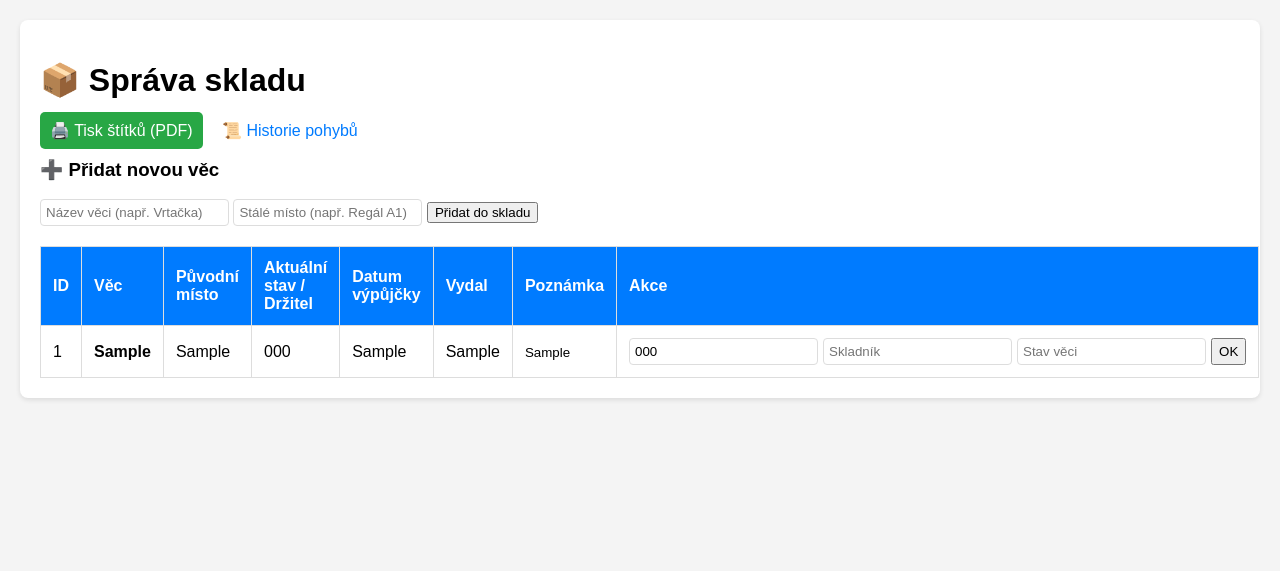
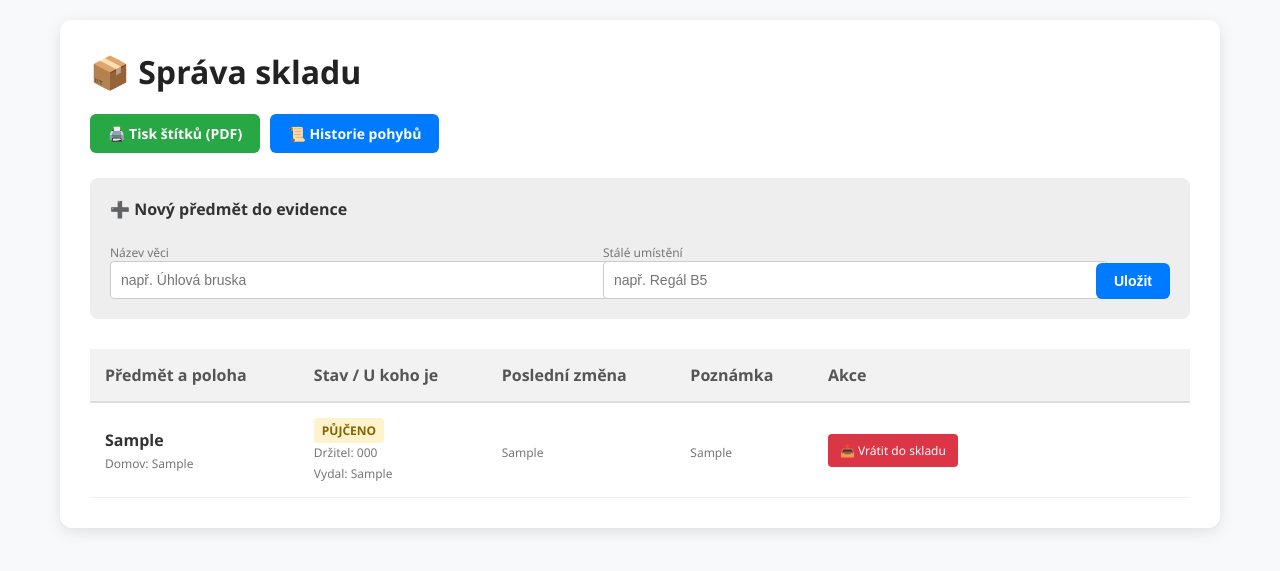
Before and after one commit to malymartin13/sklad, a Flask app: page / in a window 1280 px wide. Shown: the top 571 px of the page. Run offline with Flask 3, Linux system fonts and the light colour scheme; tables that the repository leaves empty hold one stand-in row (values such as "Sample post").

Commit message:
Refactor index.html for improved layout and styles
Updated HTML structure, styles, and added responsive design elements.

```diff
--- a/templates/index.html
+++ b/templates/index.html
@@ -2,61 +2,118 @@
 <html lang="cs">
 <head>
     <meta charset="UTF-8">
-    <title>Chytrý Sklad</title>
+    <meta name="viewport" content="width=device-width, initial-scale=1.0">
+    <title>Chytrý Sklad 📦</title>
     <style>
-        body { font-family: sans-serif; margin: 20px; background: #f4f4f4; }
-        .karta { background: white; padding: 20px; border-radius: 8px; box-shadow: 0 2px 5px rgba(0,0,0,0.1); }
-        table { width: 100%; border-collapse: collapse; margin-top: 20px; }
-        th, td { border: 1px solid #ddd; padding: 12px; text-align: left; }
-        th { background-color: #007bff; color: white; }
-        .vypujcka-form { display: flex; gap: 5px; }
-        input { padding: 5px; border: 1px solid #ddd; border-radius: 4px; }
+        :root {
+            --primary: #007bff;
+            --success: #28a745;
+            --danger: #dc3545;
+            --bg: #f8f9fa;
+        }
+        body { font-family: 'Segoe UI', Tahoma, Geneva, Verdana, sans-serif; margin: 0; padding: 20px; background-color: var(--bg); color: #333; }
+        .container { max-width: 1100px; margin: auto; background: white; padding: 30px; border-radius: 12px; box-shadow: 0 4px 15px rgba(0,0,0,0.1); }
+
+        h1 { color: #222; margin-top: 0; display: flex; align-items: center; gap: 10px; }
+
+        .nav-links { margin-bottom: 25px; display: flex; gap: 10px; }
+        .btn { padding: 10px 18px; border-radius: 6px; text-decoration: none; font-weight: 600; cursor: pointer; border: none; font-size: 14px; transition: 0.2s; }
+        .btn-print { background-color: var(--success); color: white; }
+        .btn-history { background-color: var(--primary); color: white; }
+        .btn:hover { opacity: 0.85; transform: translateY(-1px); }
+
+        .form-add { background: #eee; padding: 20px; border-radius: 8px; margin-bottom: 30px; display: grid; grid-template-columns: 1fr 1fr auto; gap: 10px; align-items: end; }
+        .form-add h3 { grid-column: 1 / -1; margin: 0 0 10px 0; font-size: 16px; }
+        input { padding: 10px; border: 1px solid #ccc; border-radius: 4px; font-size: 14px; }
+
+        table { width: 100%; border-collapse: collapse; margin-top: 10px; }
+        th { background-color: #f2f2f2; text-align: left; padding: 15px; border-bottom: 2px solid #ddd; color: #555; }
+        td { padding: 15px; border-bottom: 1px solid #eee; vertical-align: middle; }
+
+        .status-badge { padding: 4px 8px; border-radius: 4px; font-size: 12px; font-weight: bold; }
+        .status-in { background: #d4edda; color: #155724; }
+        .status-out { background: #fff3cd; color: #856404; }
+
+        .action-cell { min-width: 280px; }
+        .action-form { display: flex; gap: 5px; }
+        .btn-action { background: var(--success); color: white; padding: 6px 12px; border-radius: 4px; border: none; font-size: 12px; }
+        .btn-return { background: var(--danger); color: white; padding: 8px 12px; border-radius: 4px; text-decoration: none; font-size: 12px; display: inline-block; }
+
+        .info-small { font-size: 12px; color: #777; display: block; margin-top: 4px; }
     </style>
 </head>
 <body>
-    <div class="karta">
+
+<div class="container">
     <h1>📦 Správa skladu</h1>
-        <a href="/tisk" target="_blank" style="padding: 10px; background: #28a745; color: white; text-decoration: none; border-radius: 5px;">🖨️ Tisk štítků (PDF)</a>
-        <a href="/historie" style="margin-left: 15px; text-decoration: none; color: #007bff;">📜 Historie pohybů</a>
 
-        <h3>➕ Přidat novou věc</h3>
-        <form action="/pridat" method="POST">
-            <input type="text" name="nazev" placeholder="Název věci (např. Vrtačka)" required>
-            <input type="text" name="domov" placeholder="Stálé místo (např. Regál A1)" required>
-            <button type="submit">Přidat do skladu</button>
+    <div class="nav-links">
+        <a href="/tisk" target="_blank" class="btn btn-print">🖨️ Tisk štítků (PDF)</a>
+        <a href="/historie" class="btn btn-history">📜 Historie pohybů</a>
+    </div>
+
+    <form action="/pridat" method="POST" class="form-add">
+        <h3>➕ Nový předmět do evidence</h3>
+        <div>
+            <label class="info-small">Název věci</label>
+            <input type="text" name="nazev" placeholder="např. Úhlová bruska" required style="width: 100%;">
+        </div>
+        <div>
+            <label class="info-small">Stálé umístění</label>
+            <input type="text" name="domov" placeholder="např. Regál B5" required style="width: 100%;">
+        </div>
+        <button type="submit" class="btn btn-history">Uložit</button>
     </form>
 
     <table>
+        <thead>
             <tr>
-                <th>ID</th>
-                <th>Věc</th>
-                <th>Původní místo</th>
-                <th>Aktuální stav / Držitel</th>
-                <th>Datum výpůjčky</th>
-                <th>Vydal</th>
+                <th>Předmět a poloha</th>
+                <th>Stav / U koho je</th>
+                <th>Poslední změna</th>
                 <th>Poznámka</th>
                 <th>Akce</th>
             </tr>
+        </thead>
+        <tbody>
             {% for v in veci %}
             <tr>
-                <td>{{ v.id }}</td>
-                <td><strong>{{ v.nazev }}</strong></td>
-                <td>{{ v.domov }}</td>
-                <td>{{ v.drzitel }}</td>
-                <td>{{ v.datum_posledni or '-' }}</td>
-                <td>{{ v.vydal or '-' }}</td>
-                <td><small>{{ v.poznamka or '' }}</small></td>
                 <td>
-                    <form action="/akce/{{ v.id }}" method="POST" class="vypujcka-form">
-                        <input type="text" name="drzitel" placeholder="Pracovník" value="{{ v.drzitel if v.drzitel != 'Ve skladu' else '' }}">
-                        <input type="text" name="vydal" placeholder="Skladník">
-                        <input type="text" name="poznamka" placeholder="Stav věci">
-                        <button type="submit">OK</button>
+                    <strong>{{ v.nazev }}</strong>
+                    <span class="info-small">Domov: {{ v.domov }}</span>
+                </td>
+                <td>
+                    {% if v.drzitel == 'Ve skladu' %}
+                        <span class="status-badge status-in">VE SKLADU</span>
+                    {% else %}
+                        <span class="status-badge status-out">PŮJČENO</span>
+                        <span class="info-small">Držitel: {{ v.drzitel }}</span>
+                        <span class="info-small">Vydal: {{ v.vydal or '?' }}</span>
+                    {% endif %}
+                </td>
+                <td>
+                    <span class="info-small">{{ v.datum_posledni or 'Není záznam' }}</span>
+                </td>
+                <td>
+                    <span class="info-small">{{ v.poznamka or '-' }}</span>
+                </td>
+                <td class="action-cell">
+                    {% if v.drzitel == 'Ve skladu' %}
+                        <form action="/akce/{{ v.id }}" method="POST" class="action-form">
+                            <input type="text" name="drzitel" placeholder="Pracovník" required style="width: 80px;">
+                            <input type="text" name="vydal" placeholder="Skladník" style="width: 80px;">
+                            <input type="text" name="poznamka" placeholder="Poznámka" style="width: 80px;">
+                            <button type="submit" class="btn-action">Půjčit</button>
                         </form>
+                    {% else %}
+                        <a href="/vratit/{{ v.id }}" class="btn-return" onclick="return confirm('Opravdu vráceno do skladu?')">📥 Vrátit do skladu</a>
+                    {% endif %}
                 </td>
             </tr>
             {% endfor %}
+        </tbody>
     </table>
 </div>
+
 </body>
 </html>
```
Lines whose indentation alone changed are shown as unchanged.
